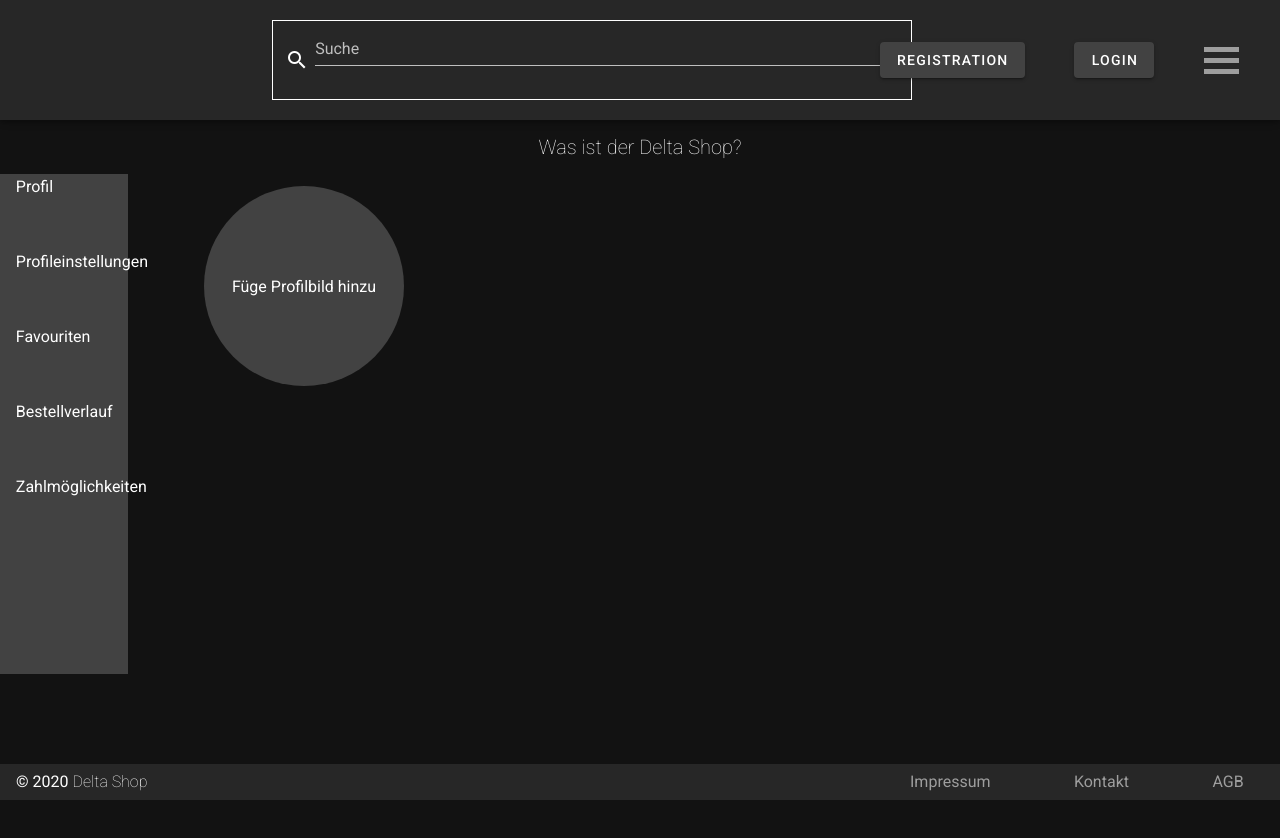
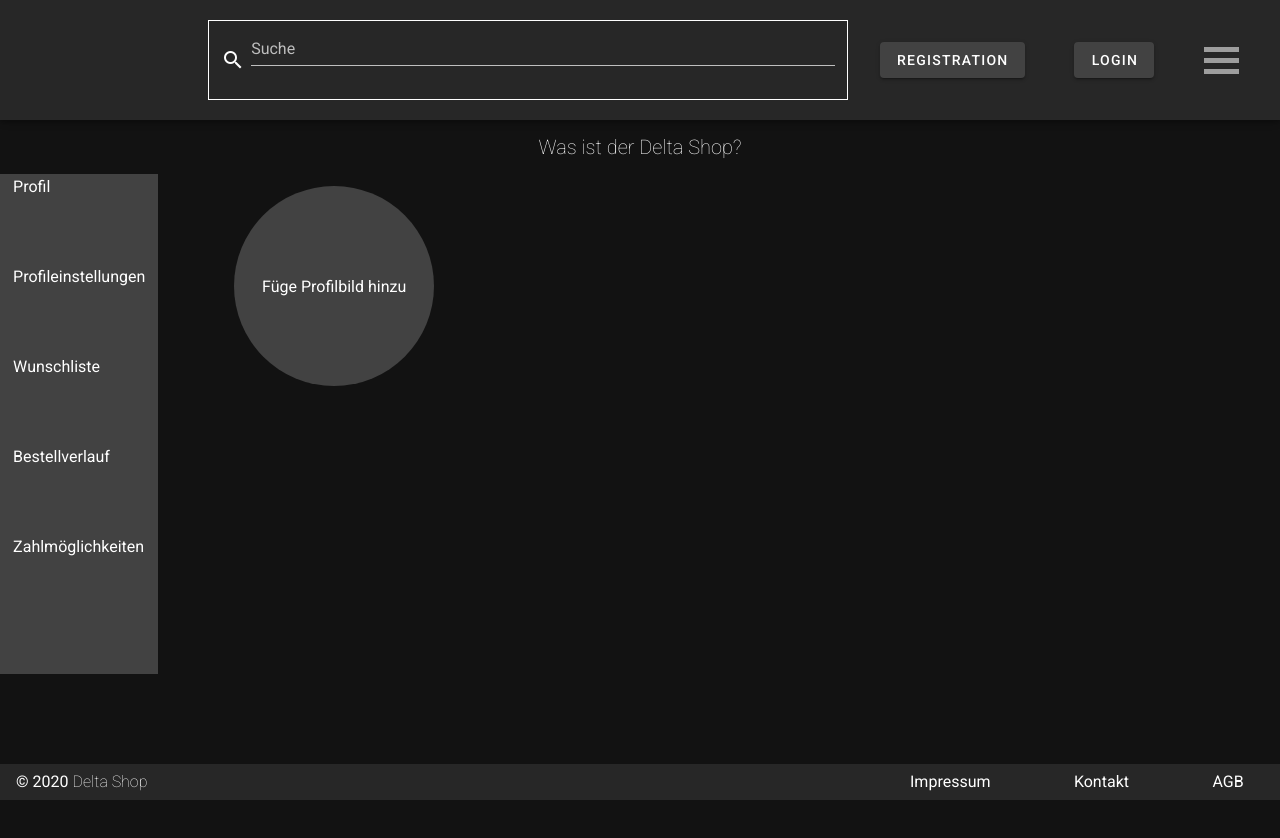
Before and after one commit to hfu-gis/Delta, a Vue app: page /Profile in a window 1280 px wide. Shown: the top 838 px of the page. Built offline with nearby package versions, Linux system fonts and the light colour scheme.

Commit message:
zwischenstand

```diff
--- a/src/App.vue
+++ b/src/App.vue
@@ -67,21 +67,21 @@
           to=""
           class="footerlinks"
           id="linkerlink"
-          style="text-decoration: none"
+          style="text-decoration: none;color: white"
           >Impressum</router-link
         >
         <router-link
           to=""
           class="footerlinks"
           id="mittlererlink"
-          style="text-decoration: none"
+          style="text-decoration: none;color: white"
           >Kontakt</router-link
         >
         <router-link
           to=""
           class="footerlinks"
           id="rechterlink"
-          style="text-decoration: none"
+          style="text-decoration: none;color: white"
           >AGB</router-link
         >
       </section>
@@ -192,7 +192,9 @@ export default {
 }
 .footerergänzungslinks {
   margin-right: 15%;
+  color: white;
 }
+.footerlinks:hover{color: #9e9e9e}
 #linkerlink {
   margin-right: 50%;
 }
@@ -208,7 +210,7 @@ export default {
   margin-right: 5%;
   border: white solid 1px;
   position: fixed;
-  margin-left: 20%;
+  margin-left: 15%;
   display: flex;
 }
 .suchicon {
--- a/src/components/about.vue
+++ b/src/components/about.vue
@@ -2,8 +2,8 @@
   <div class="zwischenelement">
     <input id="checkbox" type="checkbox" />
     <section class="boxinhalt">
-      <v-container>
-        Hier Text
+      <v-container class="cvont">
+        Wir kaufen Medien ding bumm
       </v-container>
     </section>
     <v-container class="labelbox">
@@ -54,4 +54,5 @@ export default {
 .textbutton h1:hover {
   font-weight: bold;
 }
+  .cvont{font-weight: lighter}
 </style>
--- a/src/views/Profile.vue
+++ b/src/views/Profile.vue
@@ -9,7 +9,7 @@
             <ol class="navliste">
                 <li style="margin-top: 0%"><a  @click="switchTo('profil')">Profil</a></li>
                 <li><a  @click="switchTo('editor')">Profileinstellungen</a></li>
-                <li><a  @click="switchTo('favouriten')">Favouriten</a></li>
+                <li><a  @click="switchTo('favouriten')">Wunschliste</a></li>
                 <li><a  @click="switchTo('bestellverlauf')">Bestellverlauf</a></li>
                 <li><a  @click="switchTo('zahlmoeglichkeiten')">Zahlmöglichkeiten</a></li>
             </ol>
@@ -56,8 +56,8 @@ export default {
 <style scoped>
     .navliste li{list-style-type: none;margin-top: 50%;margin-left: -9%}
     .navliste a{color: white}
-    .navi{width: 10%;background: #424242;height: 500px;border: #424242 solid 1px}
+    .navi{width: auto;background: #424242;height: 500px;border: #424242 solid 1px}
     .zweitesection{display: flex}
     .inhalt{margin-left: 5%}
-    .navliste a:hover{font-weight: bold}
+    .navliste a:hover{color: #9e9e9e}
 </style>
```
